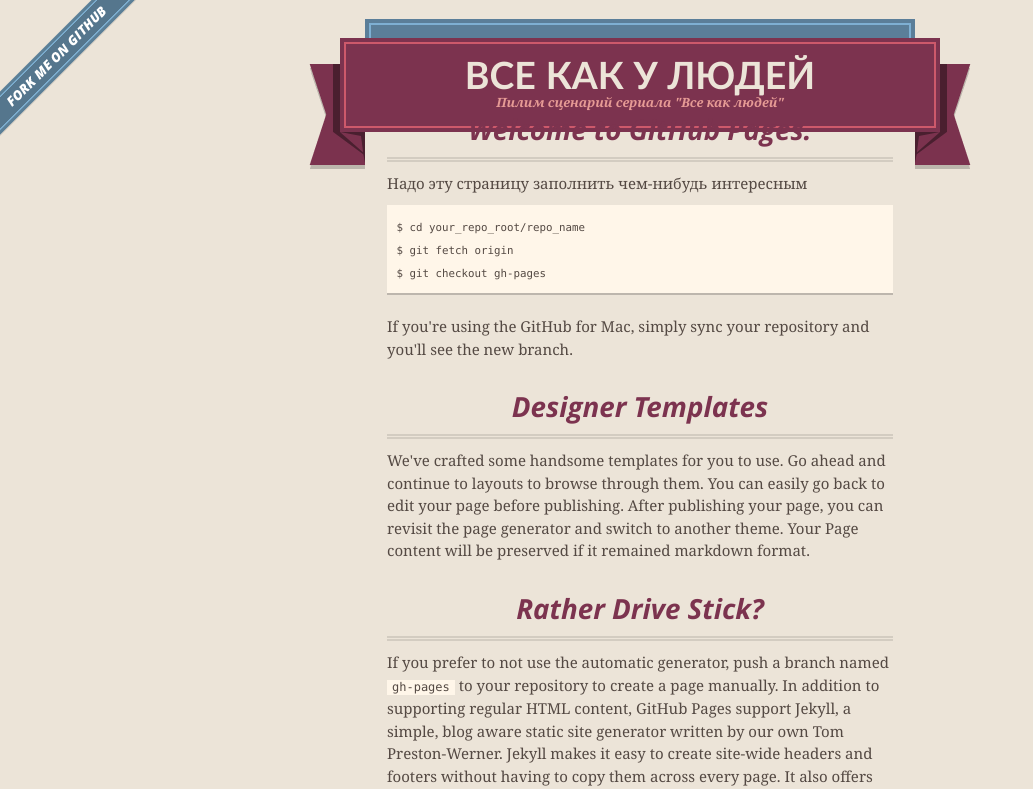
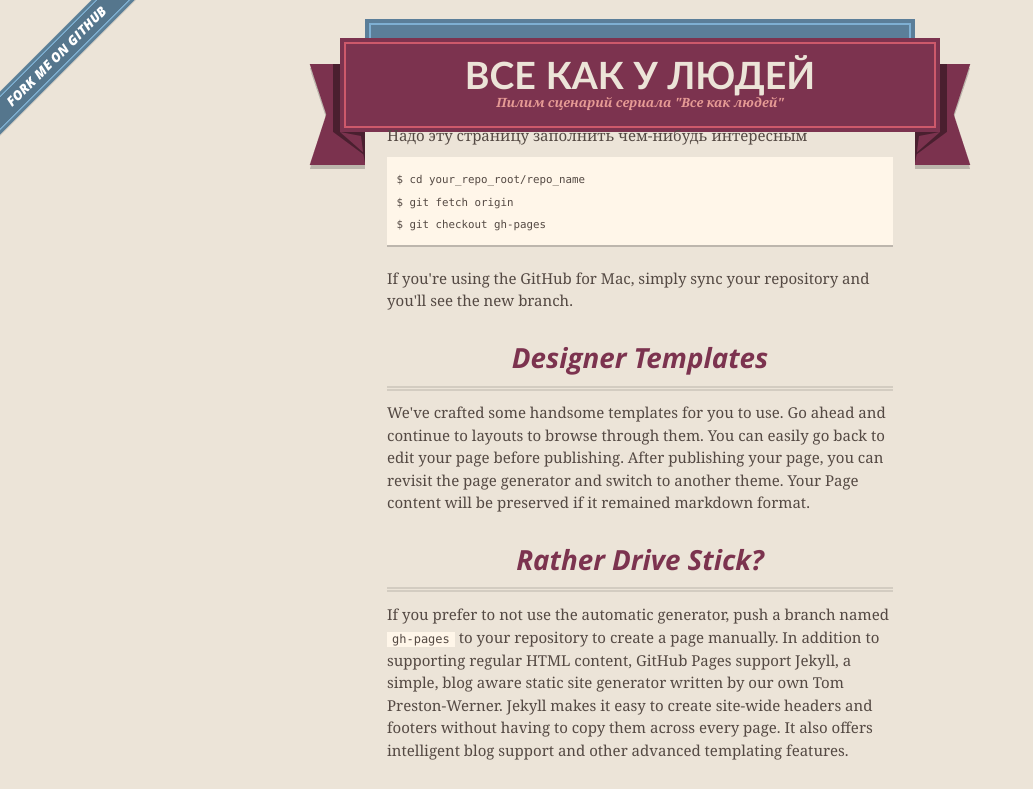
Before and after one commit to anon1334/vsekakuludei, a plain HTML site: page index.html in a window 1280 px wide. Shown: the top 789 px of the page, without its empty margins (0-1033 px from the left). Drawn offline with nearby package versions, Linux system fonts and the light colour scheme.

Commit message:
Update index.html

```diff
--- a/index.html
+++ b/index.html
@@ -41,8 +41,7 @@
 
 
       <section id="main_content">
-        <h3>
-<a name="welcome-to-github-pages" class="anchor" href="#welcome-to-github-pages"><span class="octicon octicon-link"></span></a>Welcome to GitHub Pages.</h3>
+
 
 <p>Надо эту страницу заполнить чем-нибудь интересным</p>
 
```
